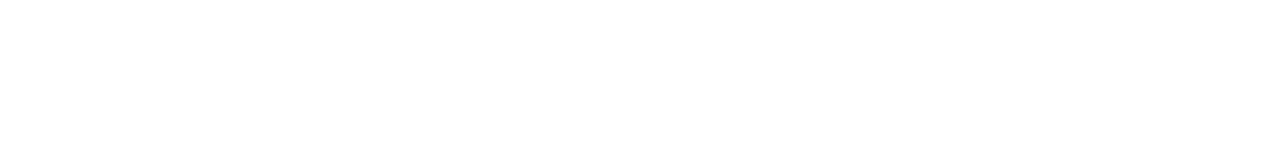
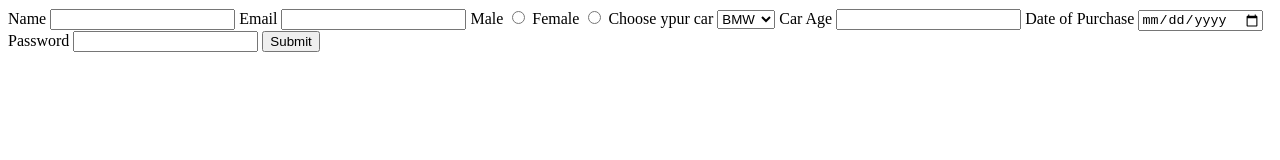
Before and after one commit to acciojob/car-insurance-form-SandeepM-GitHub, a website: page main.html in a window 1280 px wide. Drawn offline with Linux system fonts and the light colour scheme.

Commit message:
created a submission

```diff
--- a/main.html
+++ b/main.html
@@ -8,6 +8,36 @@
 
 <body>
 	<!-- the entire body must be written by student -->
+	<form method="POST">
+		<label for="name">Name</label>
+		<input type="text" id="name" required>
+
+		<label for="email">Email</label>
+		<input type="email" id="email" required>
+
+		<label for="gender_m">Male</label>
+		<input type="radio" id="gender_m" name="gender" required>
+		<label for="gender_f">Female</label>
+		<input type="radio" id="gender_f" name="gender" required>
+
+		<label for="cars">Choose ypur car</label>
+		<select id="cars" name="cars">
+			<option>BMW</option>
+			<option>KIA</option>
+			<option>BENZ</option>
+		</select>
+
+		<label for="carage">Car Age</label>
+		<input type="number" id="carage" required>
+
+		<label for="dop">Date of Purchase</label>
+		<input type="date" id="dop" required>
+
+		<label for="password">Password</label>
+		<input type="password" id="password" required>
+
+		<button type="submit">Submit</button>
+	</form>
     <script type="text/javascript" src="./script.js">
 </script>
 
```
